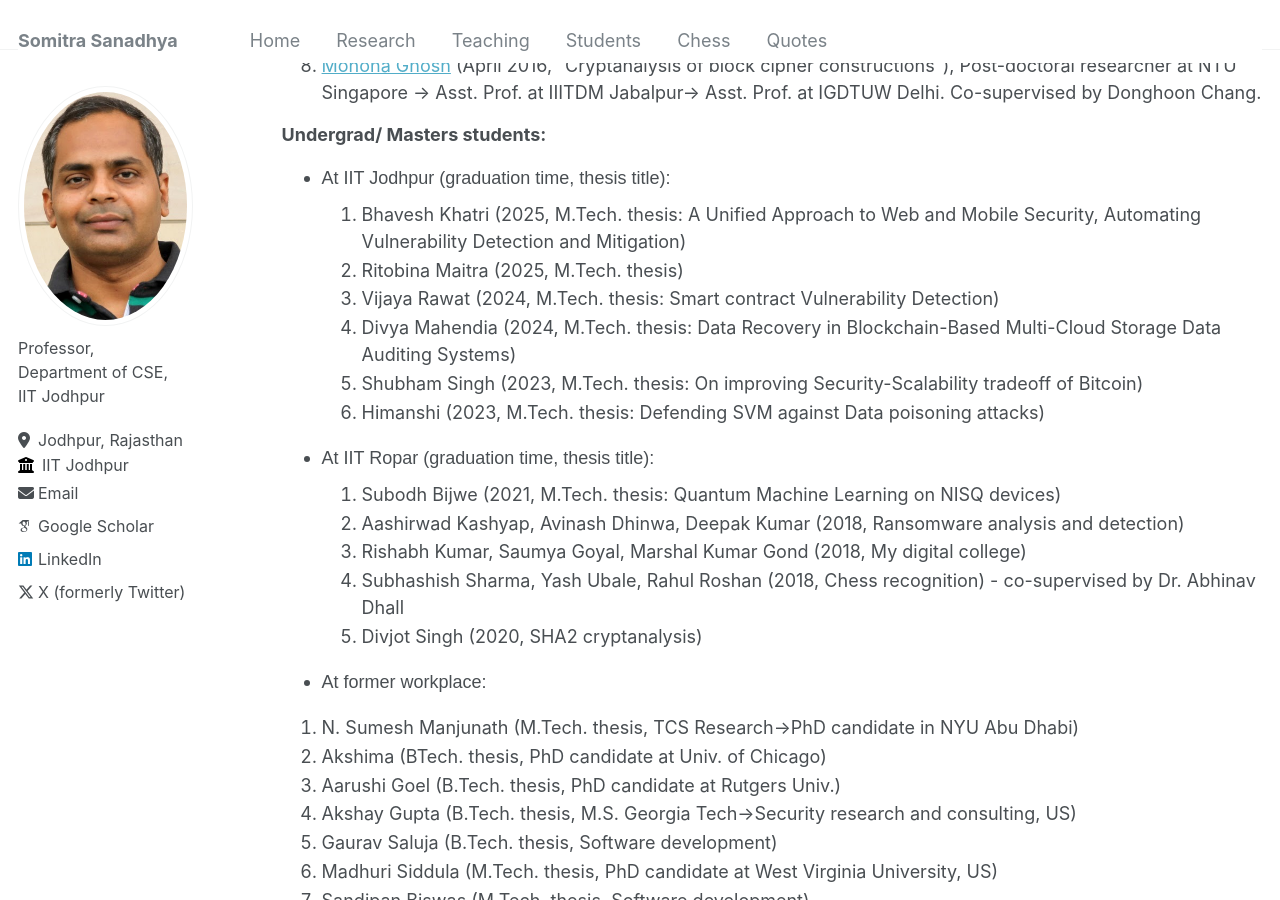
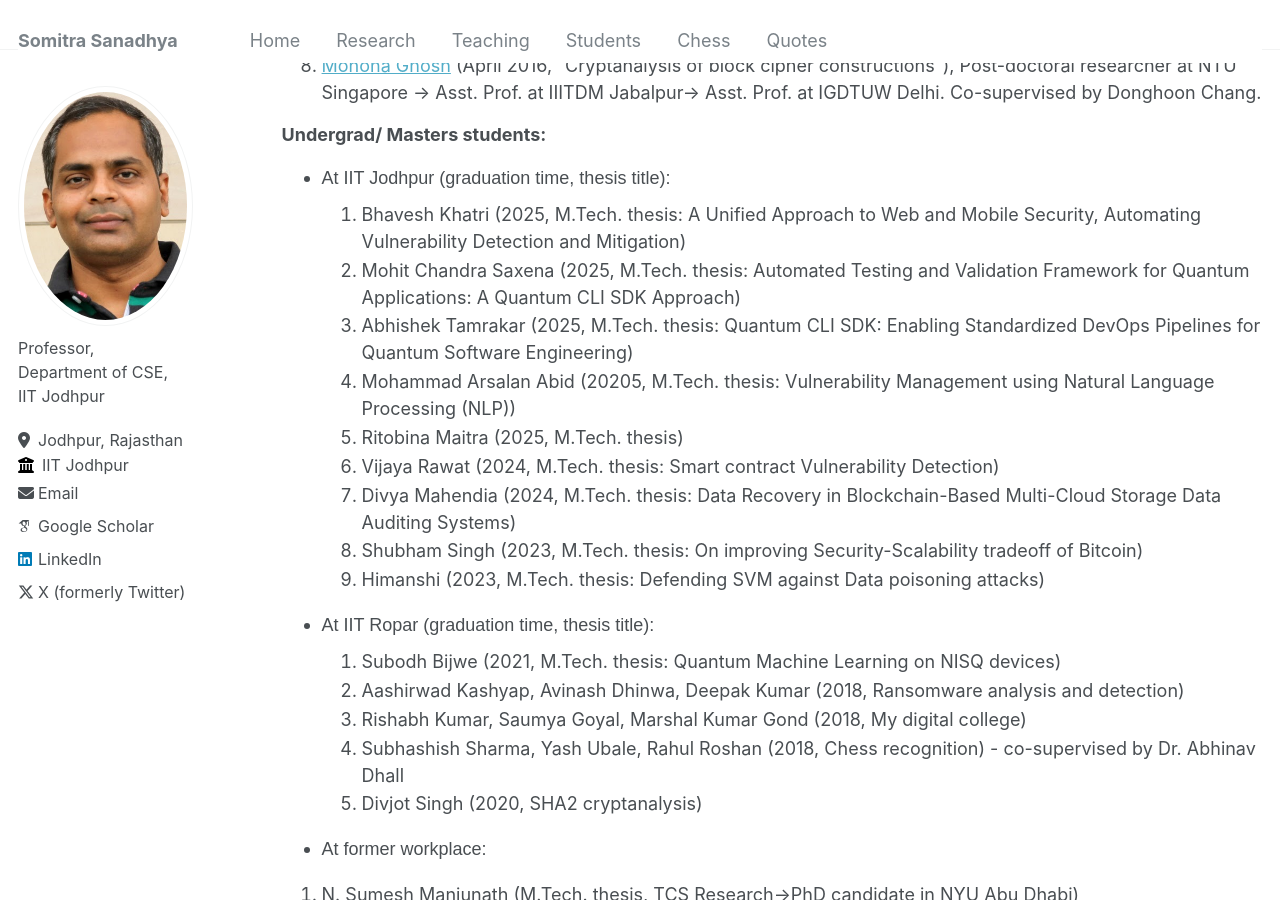
Before and after one commit to somitra-sanadhya/somitra-sanadhya.github.io, a Jekyll site: the page built from _pages/students.md, in a window 1280 px wide and 900 px high, scrolled down 873 px. Built offline with Jekyll 4.4.1, drawn with Linux system fonts in a browser that asks for light colours; some web fonts are replaced.

Commit message:
Update students.md

```diff
--- a/_pages/students.md
+++ b/_pages/students.md
@@ -34,11 +34,14 @@ author_profile: true
 + At IIT Jodhpur (graduation time, thesis title):
 
     1. Bhavesh Khatri (2025, M.Tech. thesis: A Unified Approach to Web and Mobile Security, Automating Vulnerability Detection and Mitigation)
-    2. Ritobina Maitra (2025, M.Tech. thesis)
-    3. Vijaya Rawat (2024, M.Tech. thesis: Smart contract Vulnerability Detection)
-    4. Divya Mahendia (2024, M.Tech. thesis: Data Recovery in Blockchain-Based Multi-Cloud Storage Data Auditing Systems)
-    5. Shubham Singh (2023, M.Tech. thesis: On improving Security-Scalability tradeoff of Bitcoin)
-    6. Himanshi (2023, M.Tech. thesis: Defending SVM against Data poisoning attacks)
+    2. Mohit Chandra Saxena (2025, M.Tech. thesis: Automated Testing and Validation Framework for Quantum Applications: A Quantum CLI SDK Approach)
+    3. Abhishek Tamrakar (2025, M.Tech. thesis: Quantum CLI SDK: Enabling Standardized DevOps Pipelines for Quantum Software Engineering)
+    4. Mohammad Arsalan Abid (20205, M.Tech. thesis: Vulnerability Management using Natural Language Processing (NLP))
+    5. Ritobina Maitra (2025, M.Tech. thesis)
+    6. Vijaya Rawat (2024, M.Tech. thesis: Smart contract Vulnerability Detection)
+    7. Divya Mahendia (2024, M.Tech. thesis: Data Recovery in Blockchain-Based Multi-Cloud Storage Data Auditing Systems)
+    8. Shubham Singh (2023, M.Tech. thesis: On improving Security-Scalability tradeoff of Bitcoin)
+    9. Himanshi (2023, M.Tech. thesis: Defending SVM against Data poisoning attacks)
 
 + At IIT Ropar (graduation time, thesis title):
 
```
